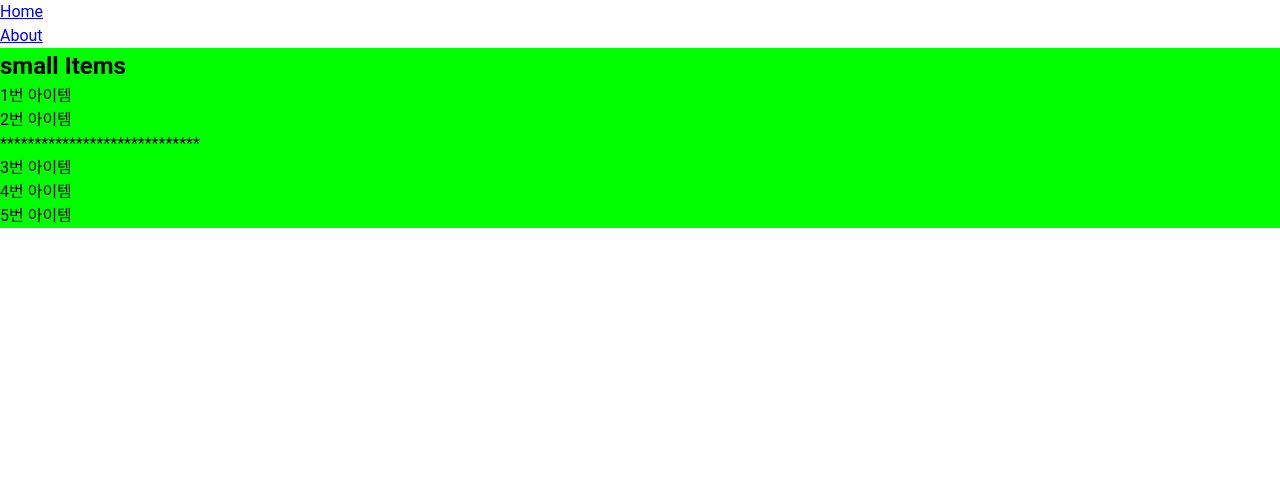
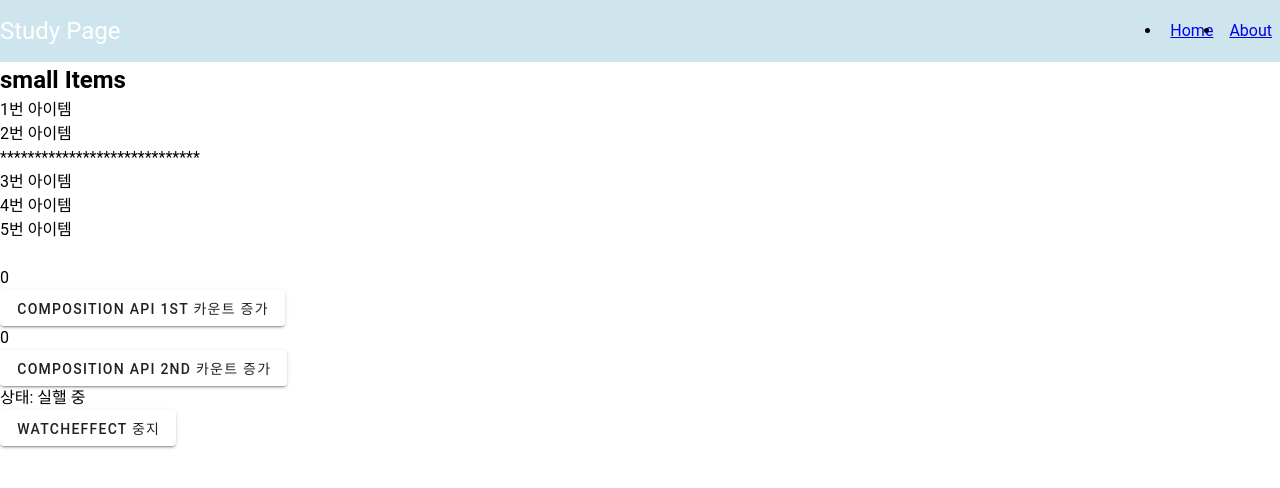
Before and after one commit to haranseok/project_01, a Vue app: page / in a window 1280 px wide. Shown: the top 488 px of the page. Built offline with nearby package versions, Linux system fonts and the light colour scheme.

Commit message:
header 컴포넌트 생성 및 watch, watchEffect 차이 확인

```diff
--- a/src/App.vue
+++ b/src/App.vue
@@ -1,15 +1,10 @@
 <template>
-  <ul>
-    <li><router-link to="/">Home</router-link></li>
-    <li><router-link to="/about">About</router-link></li>
-  </ul>
-
-  <!-- 핵심이 되는 부분 -->
-  <component :is="$route.meta.layout || 'div'">
-    <router-view></router-view>
-  </component>
+    <TheHeader/>
+    <component :is="$route.meta.layout || 'div'">
+        <router-view></router-view>
+    </component>
 </template>
 
-<script lang="ts" setup>
-  //
+<script lang="ts" setup="setup">
+    import TheHeader from './components/TheHeader.vue';
 </script>
--- /dev/null
+++ b/src/components/TheHeader.vue
@@ -0,0 +1,44 @@
+<template>
+    <header>
+        <div class="header-inner inner-width">
+            <div class="logo">
+                study page
+            </div>
+            <ul>
+                <li>
+                    <router-link to="/">Home</router-link>
+                </li>
+                <li>
+                    <router-link to="/about">About</router-link>
+                </li>
+            </ul>
+        </div>
+    </header>
+</template>
+
+<script setup="setup" lang="ts"></script>
+
+<style lang="scss" scoped="scoped">
+header{
+	width: 100%;
+	background: rgb(206, 229, 238);
+}
+
+.header-inner{
+	padding: 1% 0;
+	display: flex;
+	justify-content: space-between;
+	align-items: center;
+	.logo{
+		color: #fff;
+		font-size: 1.5rem;
+		text-transform: capitalize;
+	}
+	ul{
+		display: flex;
+		li{
+			padding: 0 0.5rem;
+		}
+	}
+}
+</style>
--- a/src/layouts/TheDefaultLayout.vue
+++ b/src/layouts/TheDefaultLayout.vue
@@ -1,17 +1,11 @@
 <template>
-<v-layout>
-    <v-main class="main">
-   <router-view/>
-    </v-main>
-</v-layout>
+    <v-layout>
+        <v-main>
+            <router-view/>
+        </v-main>
+    </v-layout>
 </template>
 
-<script setup lang="ts">
+<script setup="setup" lang="ts"></script>
 
-</script>
-
-<style scoped>
-.main{
-    background: lime;
-}
-</style>
+<style scoped="scoped"></style>
--- a/src/pages/About.vue
+++ b/src/pages/About.vue
@@ -1,14 +1,11 @@
 <template>
     <div>
-about
+        about
     </div>
 </template>
 
-<script setup lang="ts">
-import {ref} from 'vue'
-ref: title = 'old'
+<script setup="setup" lang="ts">
+    import {ref} from 'vue'
 </script>
 
-<style scoped>
-
-</style>
+<style scoped="scoped"></style>
--- a/src/pages/Home.vue
+++ b/src/pages/Home.vue
@@ -1,32 +1,77 @@
 <template>
-    <div>
+    <div class="inner-width">
         <h2>small Items</h2>
         <p v-for="item in small_items" :key='item.id'>{{ item.text }}</p>
         <p>*****************************</p>
         <p v-for="item in big_items" :key='item.id'>{{ item.text }}</p>
+				<br/>
+
+				<div class="wahth-inner">
+					<p>{{ count_c_1 }}</p>
+					<v-btn @click="count_c_1++">Composition API 1st 카운트 증가</v-btn>
+					<p>{{ count_c_2 }}</p>
+					<v-btn @click="count_c_2++">Composition API 2nd 카운트 증가</v-btn>
+					<p>상태: {{ state }}</p>
+					<v-btn @click="onStop()">WatchEffect 중지</v-btn>
+
+				</div>
     </div>
 </template>
 
-<script setup lang="ts">
-import {reactive, ref, computed} from 'vue'
+<script lang="ts" setup>
+    import {reactive, ref, computed, watch, watchEffect} from 'vue'
+
+const count_c_1 = ref(0);
+const count_c_2 = ref(0)
+const state = ref('실핼 중')
 
     const arr = reactive([
-    {id:1, text:'1번 아이템'},
-    {id:2, text:'2번 아이템'},
-    {id:3, text:'3번 아이템'},
-    {id:4, text:'4번 아이템'},
-    {id:5, text:'5번 아이템'},
+        {
+            id: 1,
+            text: '1번 아이템'
+        }, {
+            id: 2,
+            text: '2번 아이템'
+        }, {
+            id: 3,
+            text: '3번 아이템'
+        }, {
+            id: 4,
+            text: '4번 아이템'
+        }, {
+            id: 5,
+            text: '5번 아이템'
+        }
     ]);
 
-const small_items = computed(()=>{
+    const small_items = computed(() => {
         return arr.filter((i) => i.id < 3)
     })
 
-const big_items = computed(()=>{
+    const big_items = computed(() => {
         return arr.filter((i) => i.id >= 3)
     })
+
+		watch(count_c_1,(cur, prev)=>{
+			console.log('composition API' + prev + '==>' + cur)
+		},{
+			immediate: true
+		})
+
+		watch([count_c_1, count_c_2],(cur, prev)=>{
+			console.log('composition API Multiple Watch' + prev + '==>' + cur)
+		})
+
+const stop = watchEffect(()=>{
+	console.log('composition Api watcheffect called'+ count_c_2.value)
+},{
+	flush: 'post'
+})
+
+const onStop = () =>{
+	state.value = '중지'
+	stop()
+}
 </script>
 
-<style scoped>
-
-</style>
+<style scoped="scoped"></style>
--- a/src/router/index.ts
+++ b/src/router/index.ts
@@ -1,32 +1,31 @@
 // Composables
-import { createRouter, createWebHistory } from 'vue-router'
+import {createRouter, createWebHistory} from 'vue-router'
 
 //layout
 import TheDefaultLayout from '@/layouts/TheDefaultLayout.vue'
 import TheLayout2 from "@/layouts/TheLayout2.vue"
 
 const routes = [
-  {
-    path:'/',
-    name:'Home',
-    component: () => import('@/pages/Home.vue'),
-    meta:{
-      layout:TheDefaultLayout
+    {
+        path: '/',
+        name: 'Home',
+        component: () => import ('@/pages/Home.vue'),
+        meta: {
+            layout: TheDefaultLayout
+        }
+    }, {
+        path: '/about',
+        name: 'About',
+        component: () => import ('@/pages/About.vue'),
+        meta: {
+            layout: TheLayout2
+        }
     }
-  },
-  {
-    path:'/about',
-    name:'About',
-    component: () => import('@/pages/About.vue'),
-    meta:{
-      layout:TheLayout2
-    }
-  }
 ]
 
 const router = createRouter({
-  history: createWebHistory(process.env.BASE_URL),
-  routes,
+    history: createWebHistory(process.env.BASE_URL),
+    routes
 })
 
 export default router
--- a/src/styles/settings.scss
+++ b/src/styles/settings.scss
@@ -1,10 +1,23 @@
-/**
- * src/styles/settings.scss
- *
- * Configures SASS variables and Vuetify overwrites
- */
+*{
+    margin: 0;
+    padding: 0;
+    color: #222;
+    box-sizing: border-box;
+}
 
-// https://vuetifyjs.com/features/sass-variables/`
-// @use 'vuetify/settings' with (
-//   $color-pack: false
-// );
+ul{
+    list-style: none;
+}
+
+a{
+    color: #222;
+    text-decoration: none;
+}
+
+
+/** display **/
+
+.inner-width{
+	width: 80%;
+	margin: 0 auto;
+}
```
Also changed, not shown: src/components/HelloWorld.vue (deleted, +0 -75 lines). Lines whose indentation alone changed are shown as unchanged.
